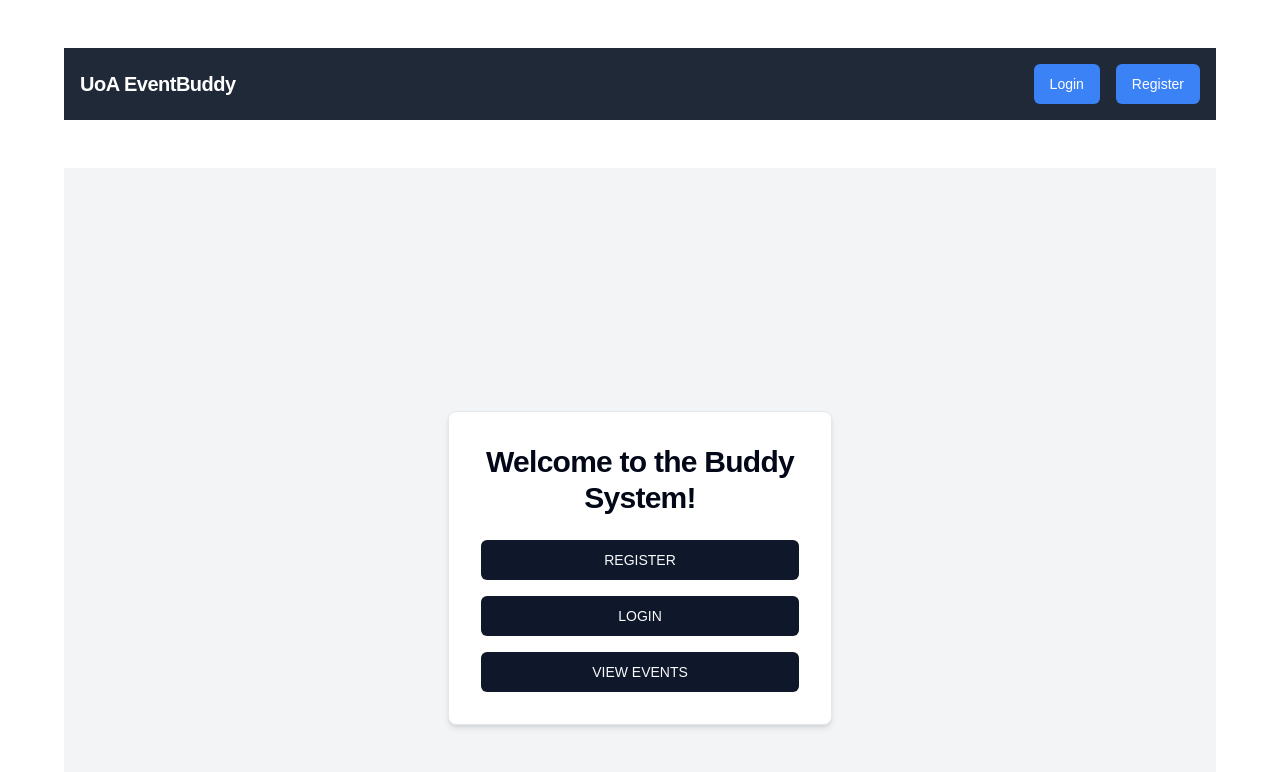
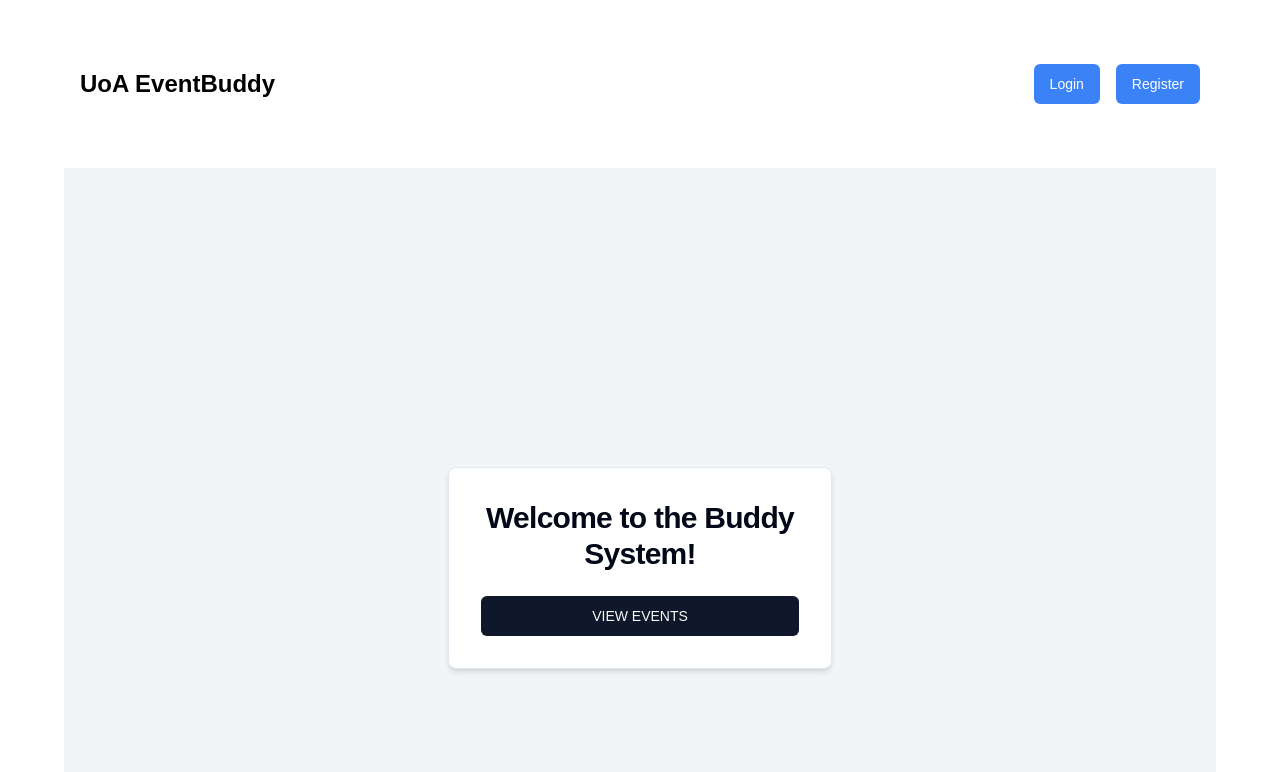
Before and after one commit to IsabelBody/EYIdeate, a Next.js app: page / in a window 1280 px wide. Shown: the top 772 px of the page. Built offline with nearby package versions, Linux system fonts and the light colour scheme.

Commit message:
home button

```diff
--- /dev/null
+++ b/src/app/UserContext.tsx
@@ -0,0 +1,41 @@
+// src/app/UserContext.tsx
+import React, { createContext, useContext, useEffect, useState } from 'react';
+
+// Define a User type
+export interface User {
+  username: string;
+  password: string; // This is sensitive, consider not storing it
+  questionnaire: {
+    language: string;
+    degree: string;
+    hobbies: string[];
+    country: string;
+  };
+}
+
+// Create a Context
+const UserContext = createContext<{ loggedInUser: User | null; setLoggedInUser: (user: User | null) => void }>({
+  loggedInUser: null,
+  setLoggedInUser: () => {},
+});
+
+// Create a Provider Component
+export const UserProvider: React.FC<{ children: React.ReactNode }> = ({ children }) => {
+  const [loggedInUser, setLoggedInUser] = useState<User | null>(null);
+
+  useEffect(() => {
+    const user = localStorage.getItem('loggedInUser');
+    if (user) {
+      setLoggedInUser(JSON.parse(user));
+    }
+  }, []);
+
+  return (
+    <UserContext.Provider value={{ loggedInUser, setLoggedInUser }}>
+      {children}
+    </UserContext.Provider>
+  );
+};
+
+// Create a hook for easy access to the context
+export const useUserContext = () => useContext(UserContext);
--- a/src/app/layout.tsx
+++ b/src/app/layout.tsx
@@ -7,6 +7,7 @@ import "./globals.css";
 import Link from 'next/link'; // Import Link for navigation
 import { Button } from '@/components/ui/button'; // Import Button component
 import { useEffect, useState } from 'react'; // Import useEffect and useState
+import { cn } from '@/lib/utils'; // Utility function from shadcn for conditionally applying classes
 
 const geistSans = localFont({
   src: "./fonts/GeistVF.woff",
@@ -18,7 +19,6 @@ const geistMono = localFont({
   variable: "--font-geist-mono",
   weight: "100 900",
 });
-
 
 export default function RootLayout({
   children,
@@ -42,14 +42,15 @@ export default function RootLayout({
   return (
     <html lang="en">
       <body className={`${geistSans.variable} ${geistMono.variable} antialiased`}>
-        <nav className="flex justify-between items-center p-4 bg-gray-800 text-white">
-          <h1 className="text-xl">UoA EventBuddy</h1>
+        <nav className="flex justify-between items-center p-4">
+          <Link href="/" className="text-2xl font-semibold text-black hover:text-gray-700 transition-all"> {/* Updated text styling */}
+            UoA EventBuddy
+          </Link>
           <div className="flex space-x-4">
             {loggedInUser ? (
               <>
                 <Link href="/profile">
                   <Button className="rounded-full p-3 bg-blue-500 text-white hover:bg-blue-600 transition">
-                    {/* Placeholder for profile icon */}
                     <span>👤</span>
                   </Button>
                 </Link>
--- a/src/app/page.tsx
+++ b/src/app/page.tsx
@@ -8,12 +8,6 @@ const HomePage = () => {
       <Card className="p-8 max-w-sm w-full shadow-md text-center">
         <h1 className="text-3xl font-semibold mb-6">Welcome to the Buddy System!</h1>
         <div className="flex flex-col space-y-4">
-          <Link href="/register">
-            <Button className="w-full">REGISTER</Button>
-          </Link>
-          <Link href="/login">
-            <Button className="w-full">LOGIN</Button>
-          </Link>
           <Link href="/events">
             <Button className="w-full">VIEW EVENTS</Button>
           </Link>
```
